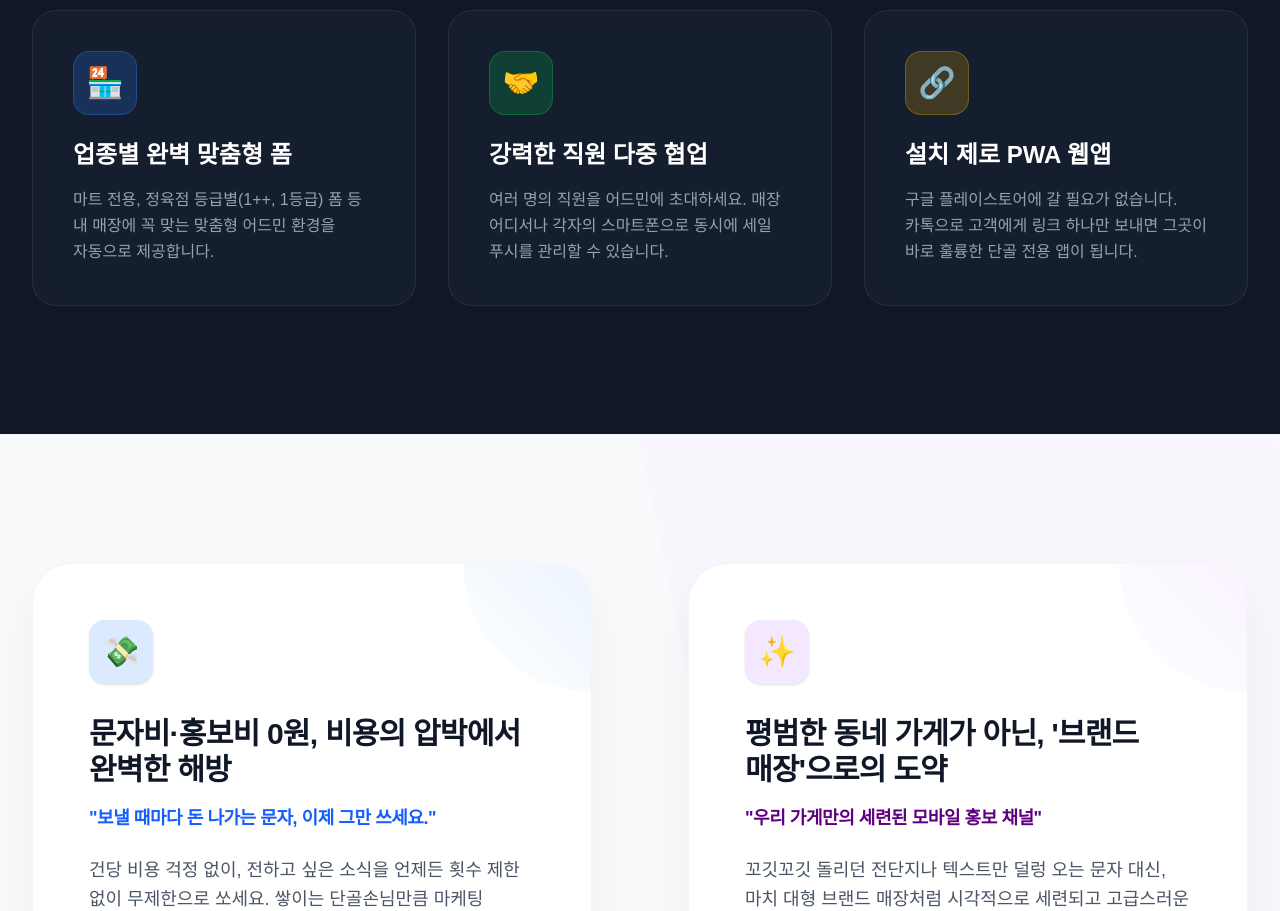
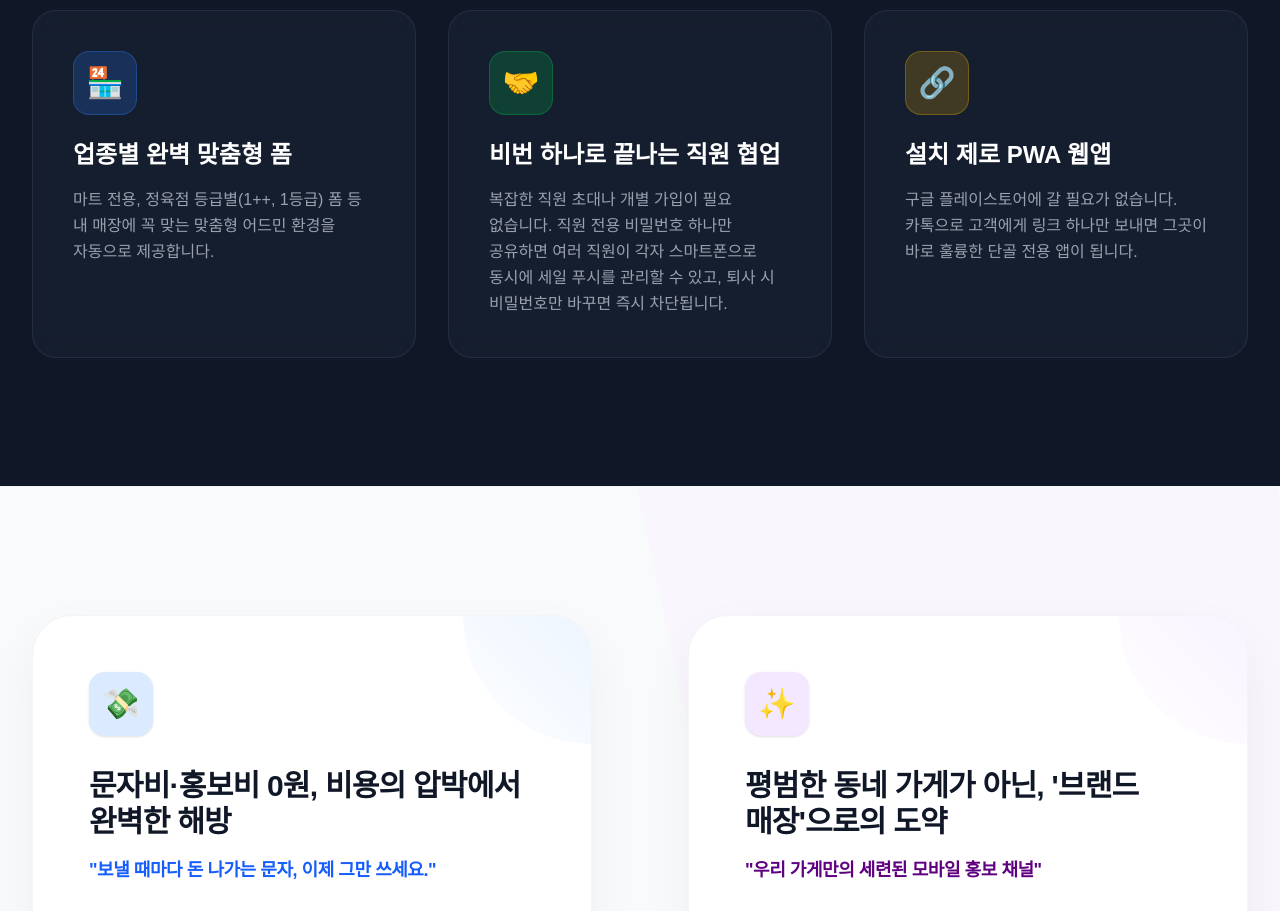
Before and after one commit to hannune-s/nao3, a Next.js app: page / in a window 1280 px wide. Shown: the part 6420-7331 px from the top of the page. Built offline with nearby package versions, Linux system fonts and the light colour scheme.

Commit message:
Update staff collaboration feature copy on landing page

```diff
--- a/src/app/page.tsx
+++ b/src/app/page.tsx
@@ -586,8 +586,8 @@ export default function LandingPage() {
             </div>
             <div className="bg-gray-800/40 border border-gray-700/50 p-6 md:p-10 rounded-3xl backdrop-blur-md hover:bg-gray-800/60 transition-colors">
               <div className="w-16 h-16 bg-green-500/20 text-green-400 rounded-2xl flex items-center justify-center text-3xl mb-6 border border-green-500/30">🤝</div>
-              <h3 className="text-2xl font-bold mb-4 text-white">강력한 직원 다중 협업</h3>
-              <p className="text-gray-400 leading-relaxed break-keep">여러 명의 직원을 어드민에 초대하세요. 매장 어디서나 각자의 스마트폰으로 동시에 세일 푸시를 관리할 수 있습니다.</p>
+              <h3 className="text-2xl font-bold mb-4 text-white">비번 하나로 끝나는 직원 협업</h3>
+              <p className="text-gray-400 leading-relaxed break-keep">복잡한 직원 초대나 개별 가입이 필요 없습니다. 직원 전용 비밀번호 하나만 공유하면 여러 직원이 각자 스마트폰으로 동시에 세일 푸시를 관리할 수 있고, 퇴사 시 비밀번호만 바꾸면 즉시 차단됩니다.</p>
             </div>
             <div className="bg-gray-800/40 border border-gray-700/50 p-6 md:p-10 rounded-3xl backdrop-blur-md hover:bg-gray-800/60 transition-colors">
               <div className="w-16 h-16 bg-yellow-500/20 text-yellow-400 rounded-2xl flex items-center justify-center text-3xl mb-6 border border-yellow-500/30">🔗</div>
```
